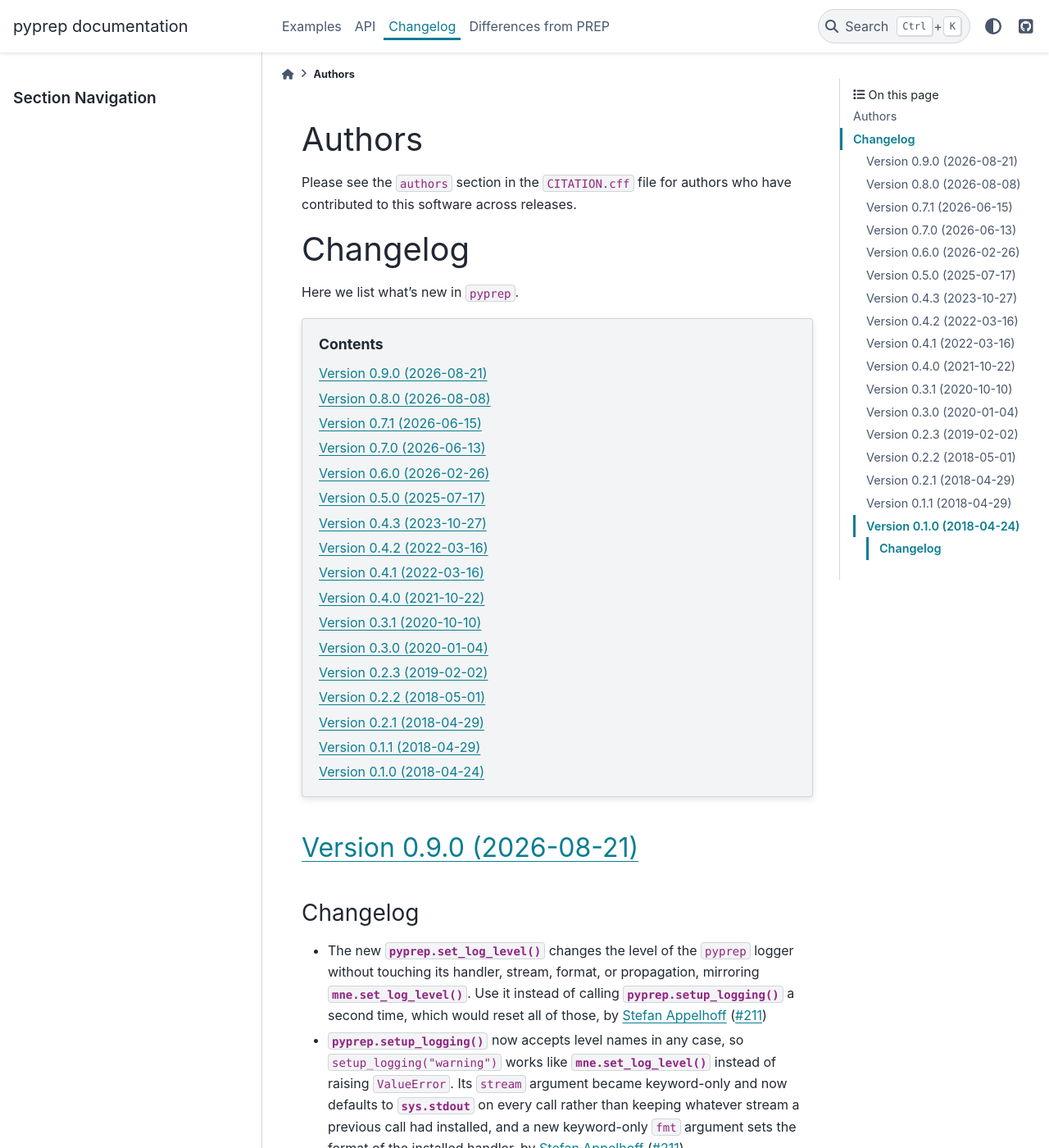
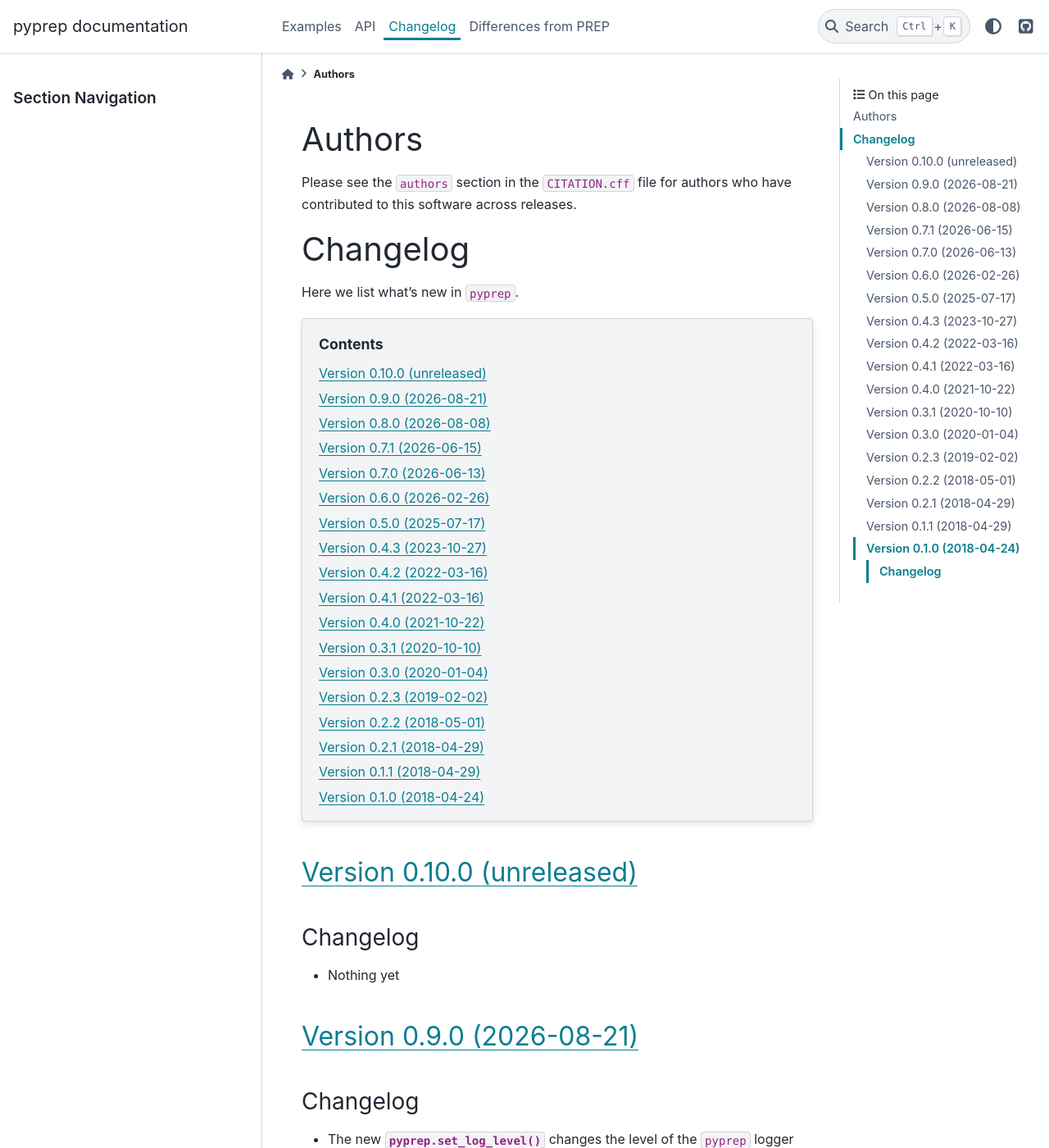
Before and after one commit to sappelhoff/pyprep, a Sphinx documentation site: the page built from docs/changelog.rst, in a window 1280 px wide and 1400 px high. Shown: the whole window at 82% size. Built offline with Sphinx 7.4.7 and the PyData theme 0.15.4, drawn with Linux system fonts in a browser that asks for light colours; the version number could not be read and is left out.

Commit message:
Add current headline for next development cycle

```diff
--- a/docs/changelog.rst
+++ b/docs/changelog.rst
@@ -18,6 +18,15 @@ Here we list what's new in ``pyprep``.
    :depth: 1
 
 .. currentmodule:: pyprep
+
+.. _current:
+
+Version 0.10.0 (unreleased)
+---------------------------
+
+Changelog
+~~~~~~~~~
+- Nothing yet
 
 .. _changes_0_9_0:
 
```
